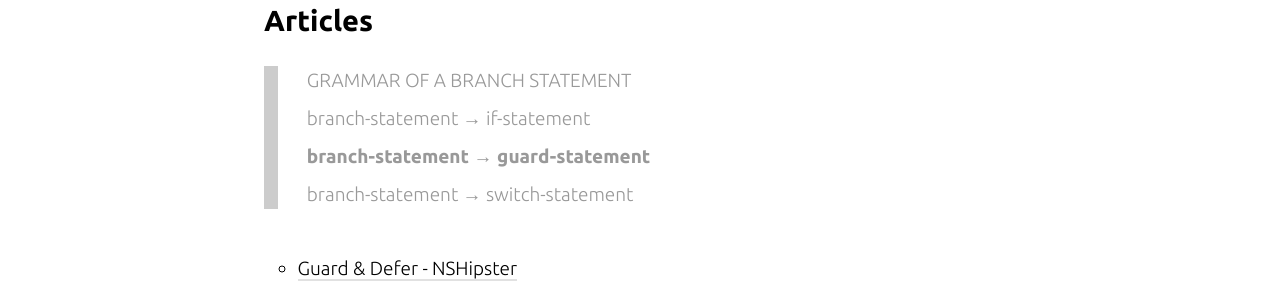
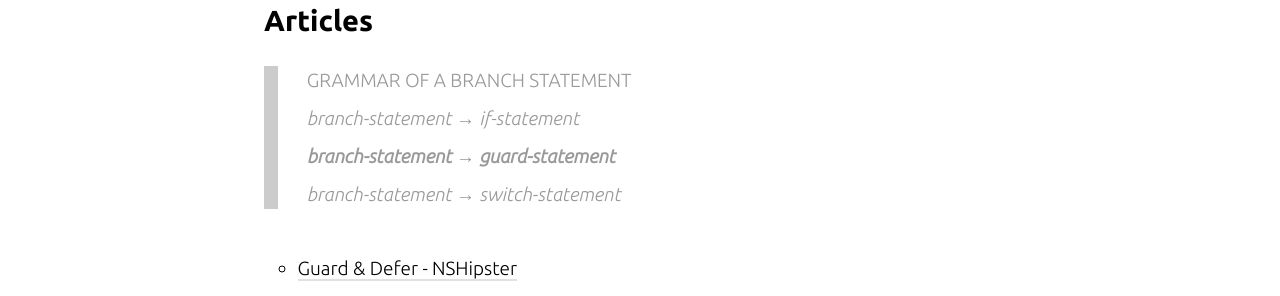
Before and after one commit to tarangpatel/whatilove, a Jekyll site: the page built from _posts/2016-03-27-guard-defer.markdown, in a window 1280 px wide. Shown: the part 222-518 px from the top of the page. Built offline with Jekyll 4.4.1, drawn with Linux system fonts in a browser that asks for light colours; nearby versions of some CDN libraries; comment, search, counter and statistics services are not loaded.

```diff
--- a/_posts/2016-03-27-guard-defer.markdown
+++ b/_posts/2016-03-27-guard-defer.markdown
@@ -6,11 +6,11 @@ title: Guard Statement
 
 > GRAMMAR OF A BRANCH STATEMENT
 >
-> branch-statement → if-statement­
+> *branch-statement → if-statement­*
 >
-> **branch-statement → guard-statement­**
+> **_branch-statement → guard-statement­_**
 >
-> branch-statement → switch-statement­
+> *branch-statement → switch-statement­*
 
 
 
```
